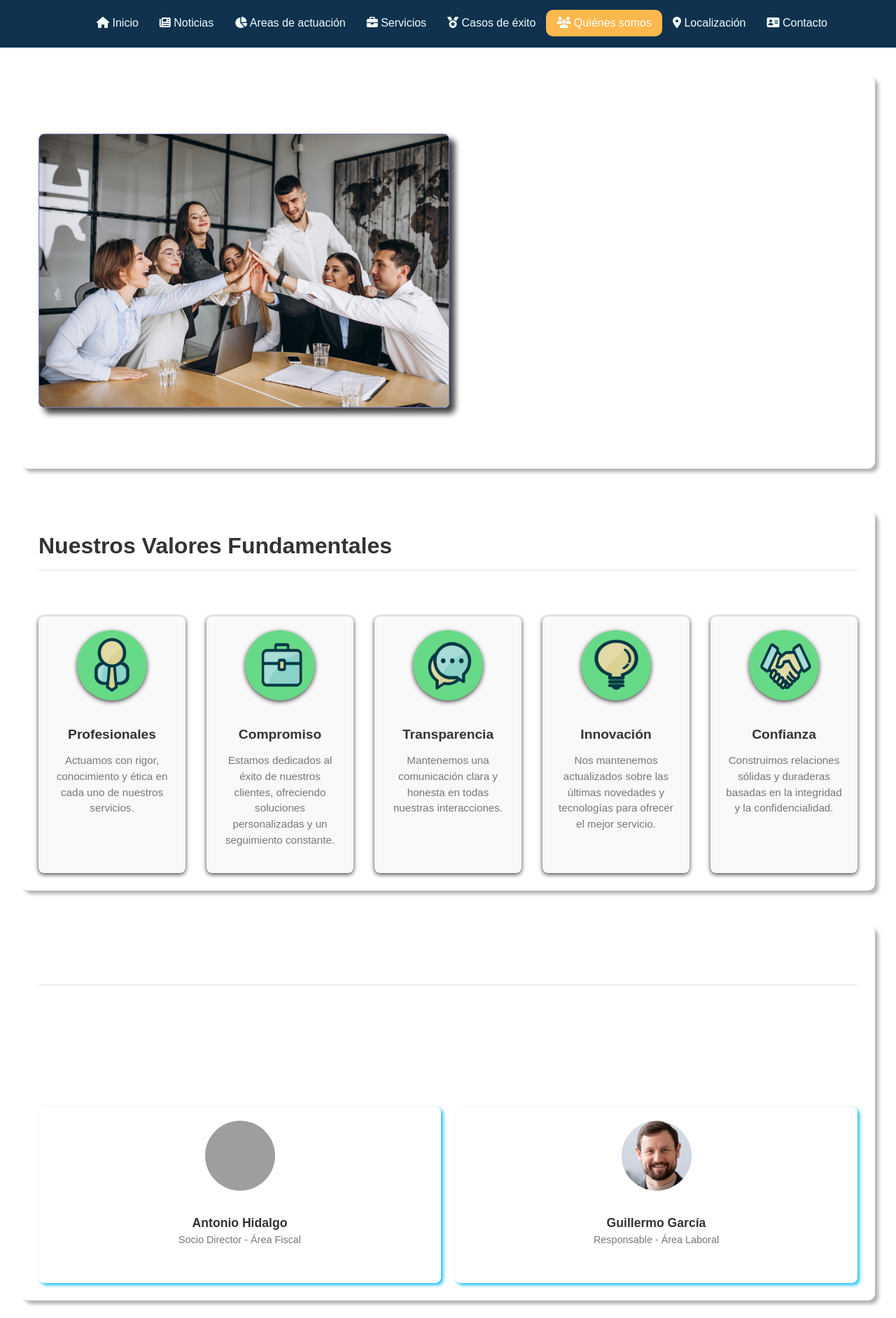
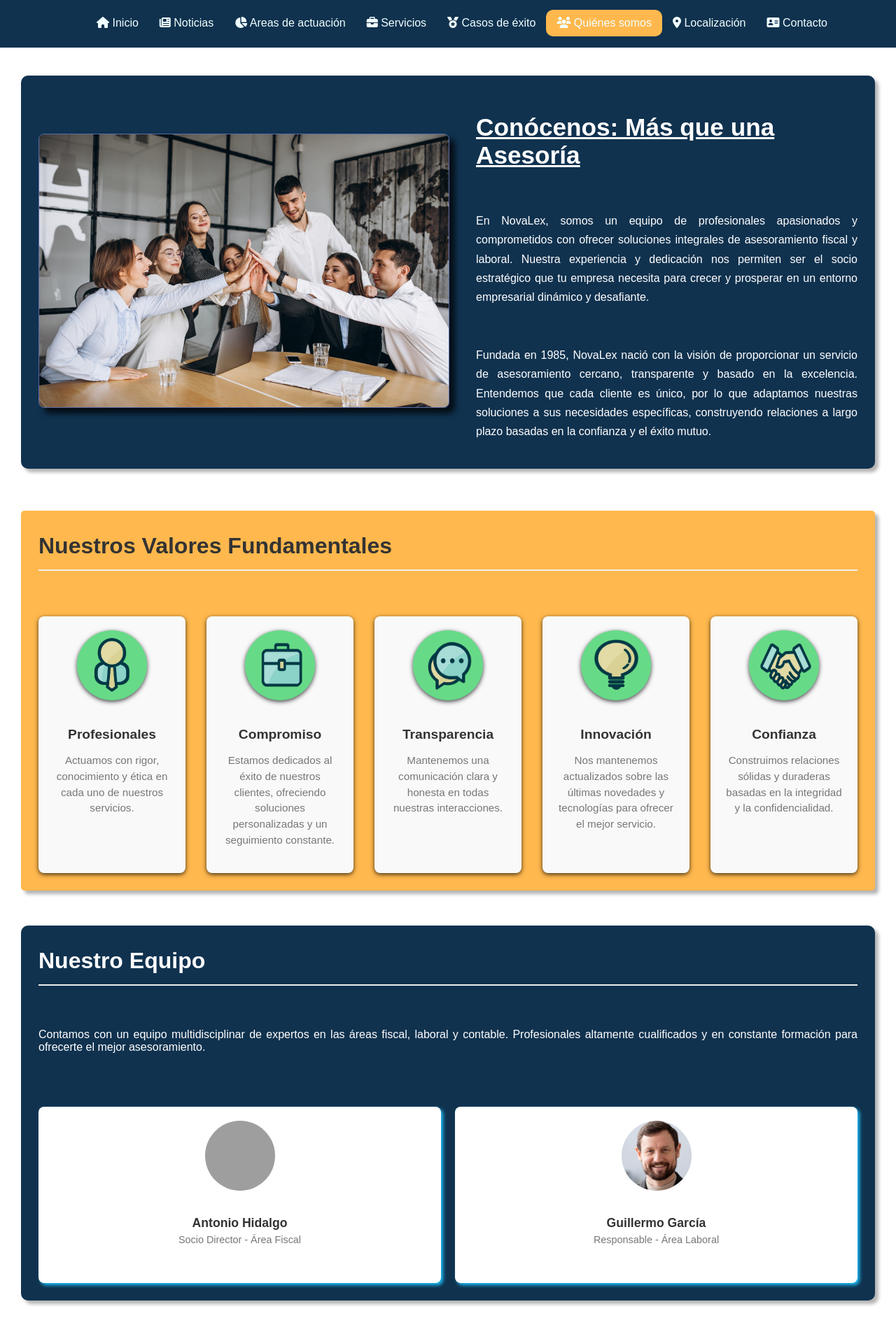
Before and after one commit to juancarloscalvo/LM-Actividad-3-grupal, a plain HTML site: page quienes-somos.html in a window 1280 px wide. Shown: the part 116-2000 px from the top of the page at 70% size. Drawn offline with Linux system fonts and the light colour scheme; grey boxes are pictures that could not be loaded; a web font is replaced by a local one.

Commit message:
Refactor CSS selectors for improved specificity and add Font Awesome script to localizacion.html

```diff
--- a/css/quienes-somos.css
+++ b/css/quienes-somos.css
@@ -8,7 +8,7 @@
     border-radius: 10px;
 }
 
-.presentacion {
+.contenedor .presentacion {
     display: grid;
     grid-template-columns: 1fr 1fr;
     gap: 40px;
@@ -41,7 +41,8 @@
     text-align: justify;
     padding: 20px;
 }
-.valores {
+
+.contenedor .valores {
     background-color: #ffb84d;
     border-radius: 5px;
 }
@@ -99,7 +100,7 @@
     line-height: 1.5;
 }
 
-.equipo {
+.contenedor .equipo {
     margin-top: 50px;
     background-color: #10324f;
 }
```
Also changed, not shown: css/localizacion.css (+7 -3 lines), localizacion.html (+1 -0 lines).
